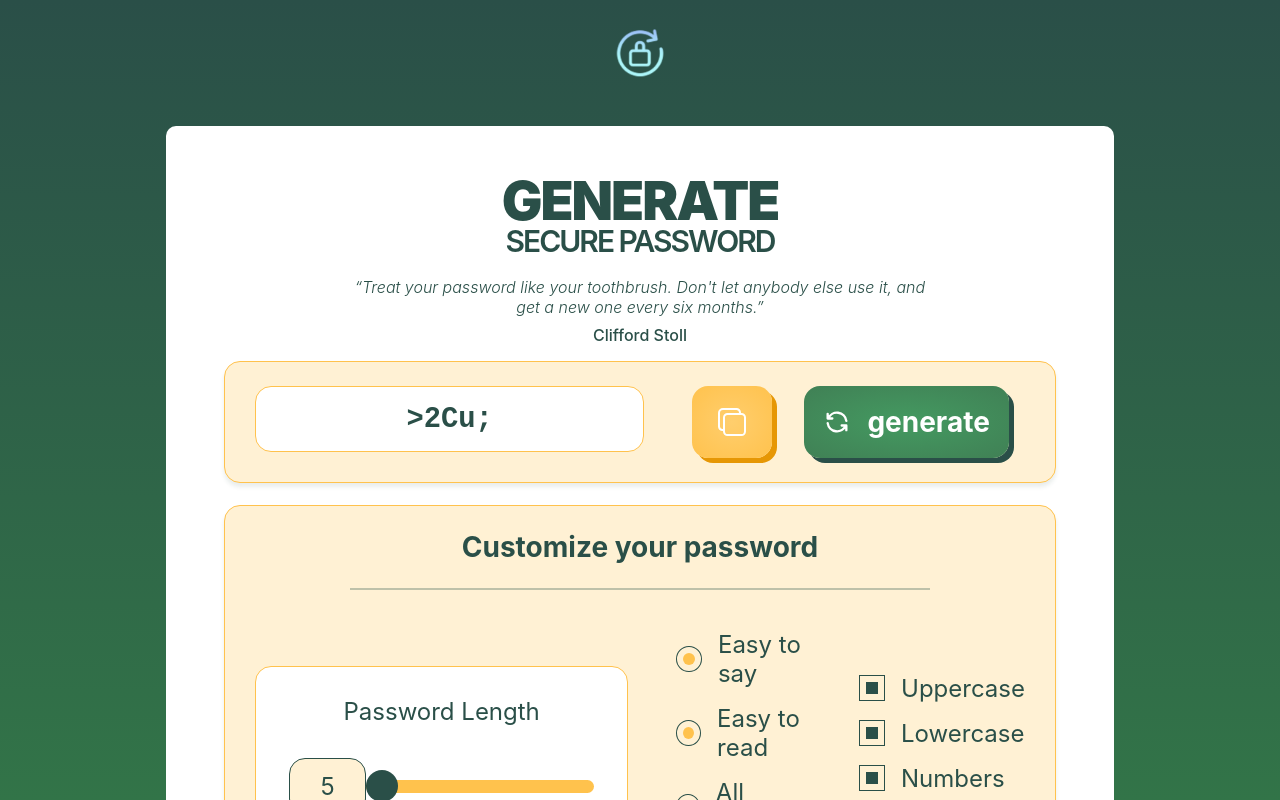
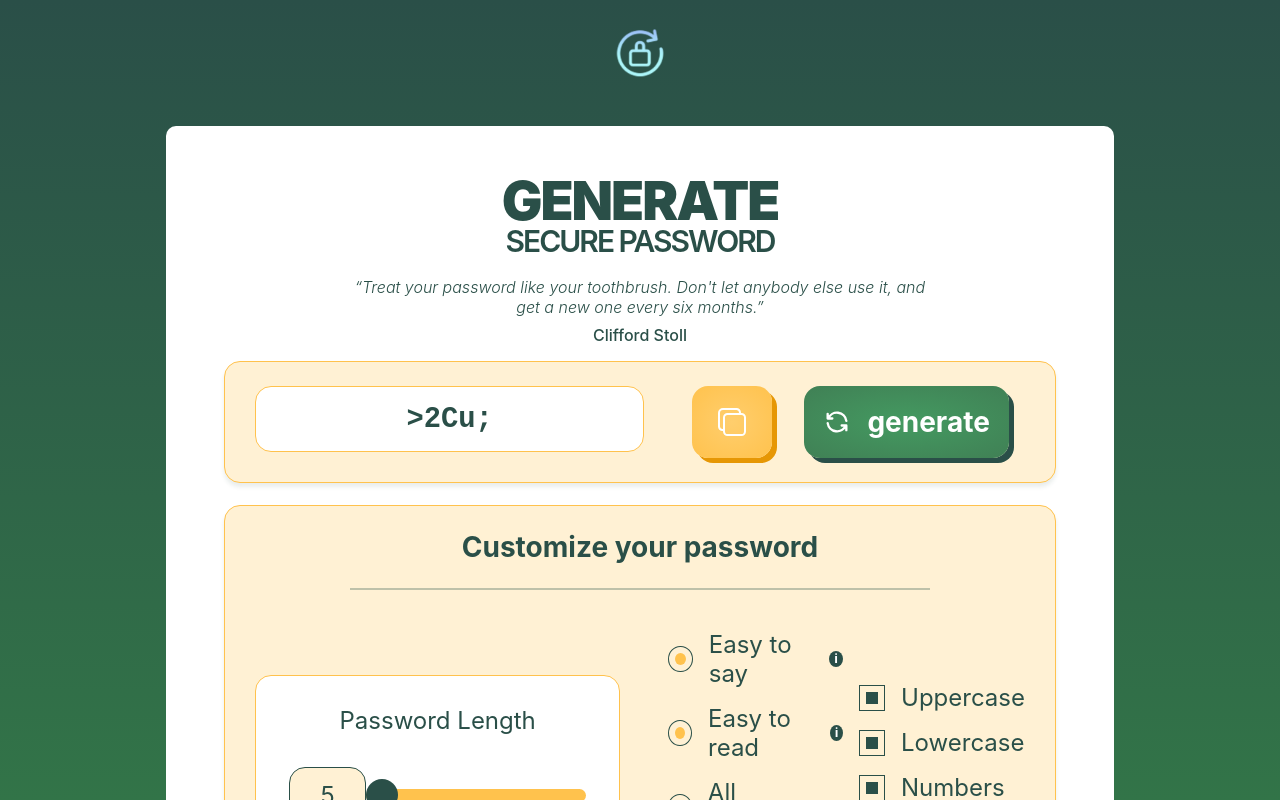
Before and after one commit to rootfellen/joat-app, a React (Vite) app: page /passwordgenerator in a window 1280 px wide. Shown: the top 800 px of the page. Built offline with nearby package versions, Linux system fonts and the light colour scheme; a web font is replaced by a local one.

Commit message:
add pass type info hints

```diff
--- a/src/pages/PasswordGenerator/PasswordGenerator.jsx
+++ b/src/pages/PasswordGenerator/PasswordGenerator.jsx
@@ -25,6 +25,7 @@ import {
   PasswordContentContainer,
   PasswordContentInput,
   PasswordContentLabel,
+  PasswordTypeInfo,
 } from "./PasswordGeneratorElements";
 import PasswordGeneratorLogo from "/icons/passwordGenerator.png";
 import { IoCopyOutline } from "react-icons/io5";
@@ -69,6 +70,19 @@ const PasswordGenerator = () => {
           ...prevState,
           uppercase: true,
           lowercase: true,
+          symbols: true,
+          numbers: true,
+        };
+      });
+    }
+    if (password.passwordType == "easytosay") {
+      setPassword((prevState) => {
+        return {
+          ...prevState,
+          uppercase: true,
+          lowercase: true,
+          symbols: false,
+          numbers: false,
         };
       });
     }
@@ -206,6 +220,7 @@ const PasswordGenerator = () => {
   const test = (e) => {
     // Easy to read - Avoid ambiguous characters like l, 1, O, 0
     // Easy to say - Avoid numbers and special characters
+    // PIN - sequense of numbers seperated with "-"
     const { name, value, type, checked, id } = e.target;
     setPassword((prevPassword) => {
       return {
@@ -214,6 +229,7 @@ const PasswordGenerator = () => {
       };
     });
   };
+
   return (
     <>
       <Container>
@@ -285,6 +301,9 @@ const PasswordGenerator = () => {
                     <PasswordTypeLabel htmlFor="easytosay">
                       Easy to say
                     </PasswordTypeLabel>
+                    <PasswordTypeInfo>
+                      i <span>Avoid numbers and special characters</span>
+                    </PasswordTypeInfo>
                   </div>
                   <div>
                     <PasswordTypeInput
@@ -298,6 +317,9 @@ const PasswordGenerator = () => {
                     <PasswordTypeLabel htmlFor="easytoread">
                       Easy to read
                     </PasswordTypeLabel>
+                    <PasswordTypeInfo>
+                      i<span>Avoid ambiguous characters like l, 1, O, 0</span>
+                    </PasswordTypeInfo>
                   </div>
                   <div>
                     <PasswordTypeInput
@@ -322,6 +344,10 @@ const PasswordGenerator = () => {
                       checked={password.passwordType == "pin"}
                     />
                     <PasswordTypeLabel htmlFor="pin">PIN</PasswordTypeLabel>
+                    <PasswordTypeInfo>
+                      i
+                      <span>Randomly generated digits, seperated with '-'</span>
+                    </PasswordTypeInfo>
                   </div>
                 </PasswordTypeContainer>
 
--- a/src/pages/PasswordGenerator/PasswordGeneratorElements.js
+++ b/src/pages/PasswordGenerator/PasswordGeneratorElements.js
@@ -1,5 +1,6 @@
 import styled from "styled-components";
 import { Link } from "react-router-dom";
+import { IoMdInformationCircle } from "react-icons/io";
 
 export const Container = styled.div`
   position: relative;
@@ -283,7 +284,7 @@ export const PasswordTypeInput = styled.input`
 export const PasswordTypeLabel = styled.label`
   color: #2a4f48;
   font-size: 1.5rem;
-  margin-left: 1rem;
+  margin: 0rem 0.5rem 0rem 1rem;
   cursor: pointer;
 `;
 
@@ -320,3 +321,34 @@ export const PasswordContentLabel = styled.label`
   margin-left: 1rem;
   cursor: pointer;
 `;
+
+export const PasswordTypeInfo = styled.div`
+  position: relative;
+  width: 1rem;
+  height: 1rem;
+  background-color: #2a4f48;
+  border-radius: 50%;
+  display: flex;
+  justify-content: center;
+  align-items: center;
+  cursor: pointer;
+  font-weight: 800;
+  font-size: 0.7rem;
+  :hover {
+    span {
+      display: block;
+    }
+  }
+  span {
+    display: none;
+    position: absolute;
+    width: 9rem;
+    text-align: center;
+    top: -40px;
+    left: 90%;
+    color: #2a4f48;
+    background-color: #fec75a;
+    padding: 0.5rem;
+    border-radius: 7px;
+  }
+`;
```
